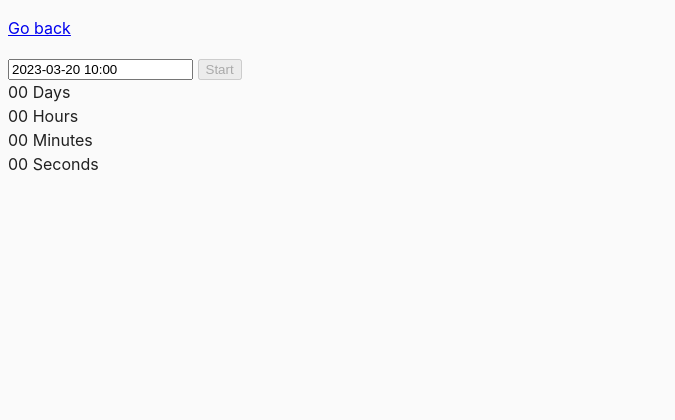
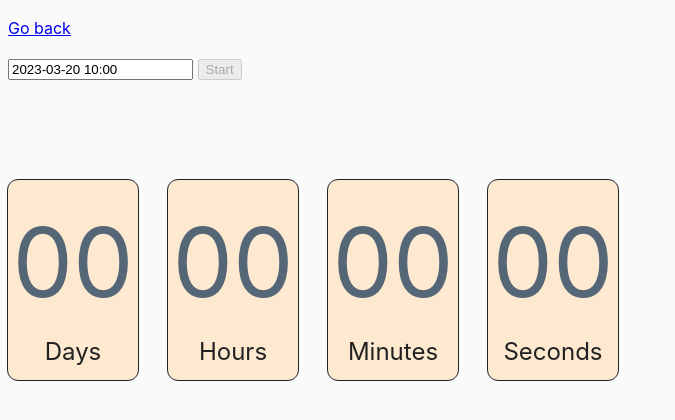
Before and after one commit to klav28/goit-js-hw-09, a website built with Parcel: page src/02-timer.html in a window 1280 px wide. Shown: the whole page, without its empty margins (0-675 px from the left). Built offline with nearby package versions, Linux system fonts and the light colour scheme.

Commit message:
02-timer update

```diff
--- a/src/css/common.css
+++ b/src/css/common.css
@@ -16,3 +16,32 @@ img {
   display: block;
   max-width: 100%;
 }
+
+.timer {
+  display: flex;
+  margin: 100px auto;
+  width: 640;
+  justify-items: center;
+  align-items: center;
+  gap: 30px;
+}
+
+.field {
+  display: flex;
+  flex-wrap: wrap;
+  justify-content: center;
+  outline: 1px solid;
+  border-radius: 10px;
+  padding: 10px;
+  width: 130px;
+  background-color: #fde9cf;
+}
+
+.value {
+  font-size: 96px;
+  color: #556677;
+}
+
+.label {
+  font-size: 24px;
+}
--- a/src/js/02-timer.js
+++ b/src/js/02-timer.js
@@ -1,6 +1,6 @@
 import flatpickr from "flatpickr";
 import "flatpickr/dist/flatpickr.min.css";
-import { Notify } from 'notiflix/build/notiflix-notify-aio';
+import { Report } from 'notiflix/build/notiflix-report-aio';
 
 const refs = {
     btnStart: document.querySelector("[data-start]"),
@@ -19,16 +19,18 @@ const options = {
   time_24hr: true,
   defaultDate: new Date(),
   minuteIncrement: 1,
-    onClose(selectedDates) {
+  onClose: getTimer,
+};
+
+ function getTimer (selectedDates) {
         selectedDateValue = selectedDates[0].valueOf();
-        if (selectedDateValue <= new Date().valueOf()) {
-            Notify.failure('Please choose a date in the future');
+        if (selectedDateValue <= Date.now()) {
+            Report.failure('Selected Past Time', 'Please choose a date in the future', 'Close');
             changeInputState(refs.btnStart, "disable");
             return;
         };
         changeInputState(refs.btnStart, "enable");
-  },
-};
+  }
 
 function convertMs(ms) {
   // Number of milliseconds per unit of time
@@ -52,6 +54,9 @@ function convertMs(ms) {
 function handleStart() {
     changeInputState(refs.btnStart, "disable");
     changeInputState(refs.dateTime, "disable");
+    if (selectedDateValue <= Date.now()) {
+        Report.warning('No more time to Countdown', 'Please again choose a date in the future', 'Close');
+    };
     showTime();
     timerId = setInterval(showTime, 1000);
 }
@@ -61,7 +66,7 @@ function addLeadingZero(val) {
 }
 
 function showTime() {
-    const timerValue = selectedDateValue - new Date().valueOf();
+    const timerValue = selectedDateValue - Date.now();
     if (timerValue > 0) {
         const time = convertMs(timerValue);
         refs.fieldDays.textContent = addLeadingZero(time.days);
@@ -72,7 +77,7 @@ function showTime() {
         clearInterval(timerId);
         changeInputState(refs.btnStart, "enable");
         changeInputState(refs.dateTime, "enable");
-        Notify.success('Countdown finished');
+        Report.success('Countdown finished', 'Have a Nice Day', 'Thanks');
     }
 }
 
```
